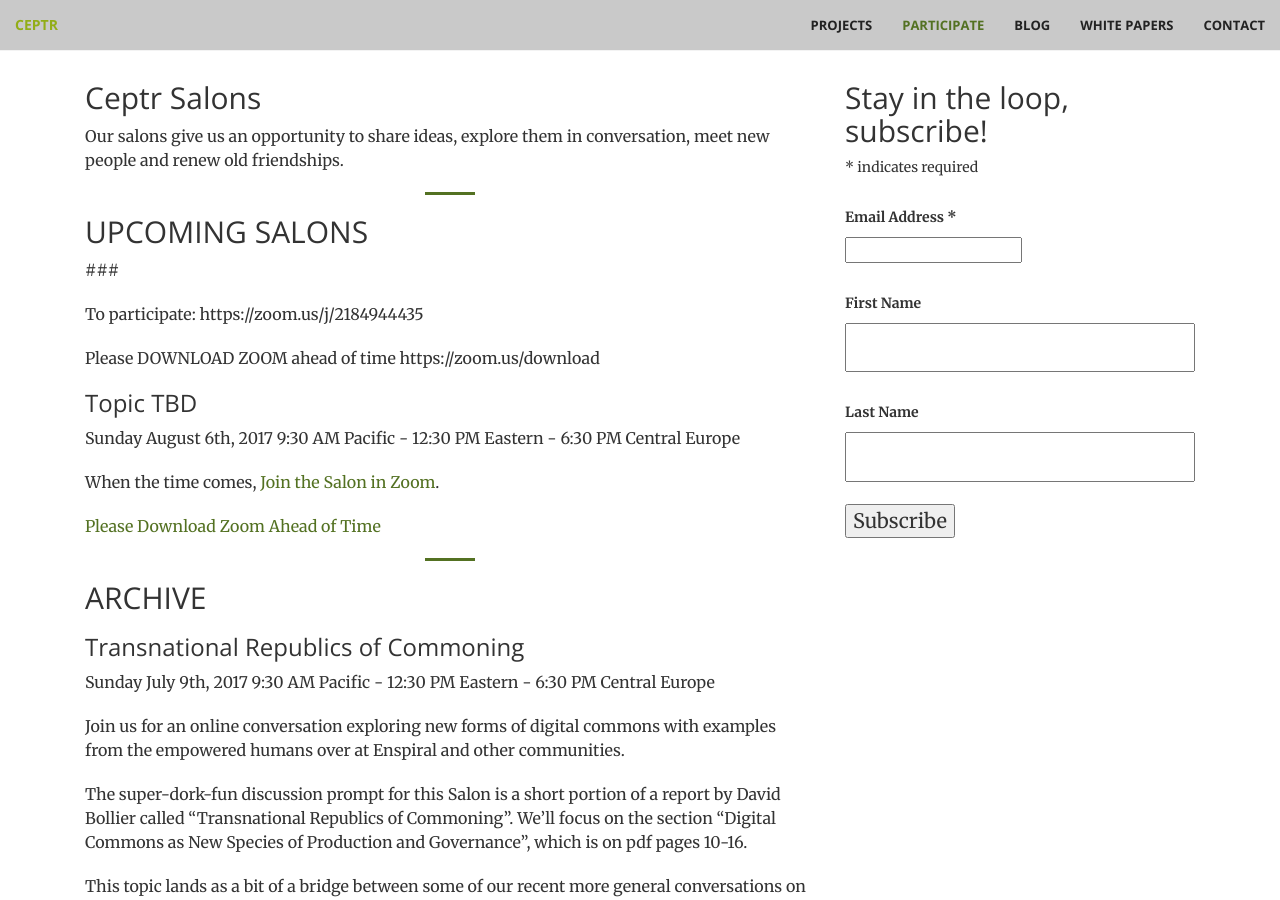
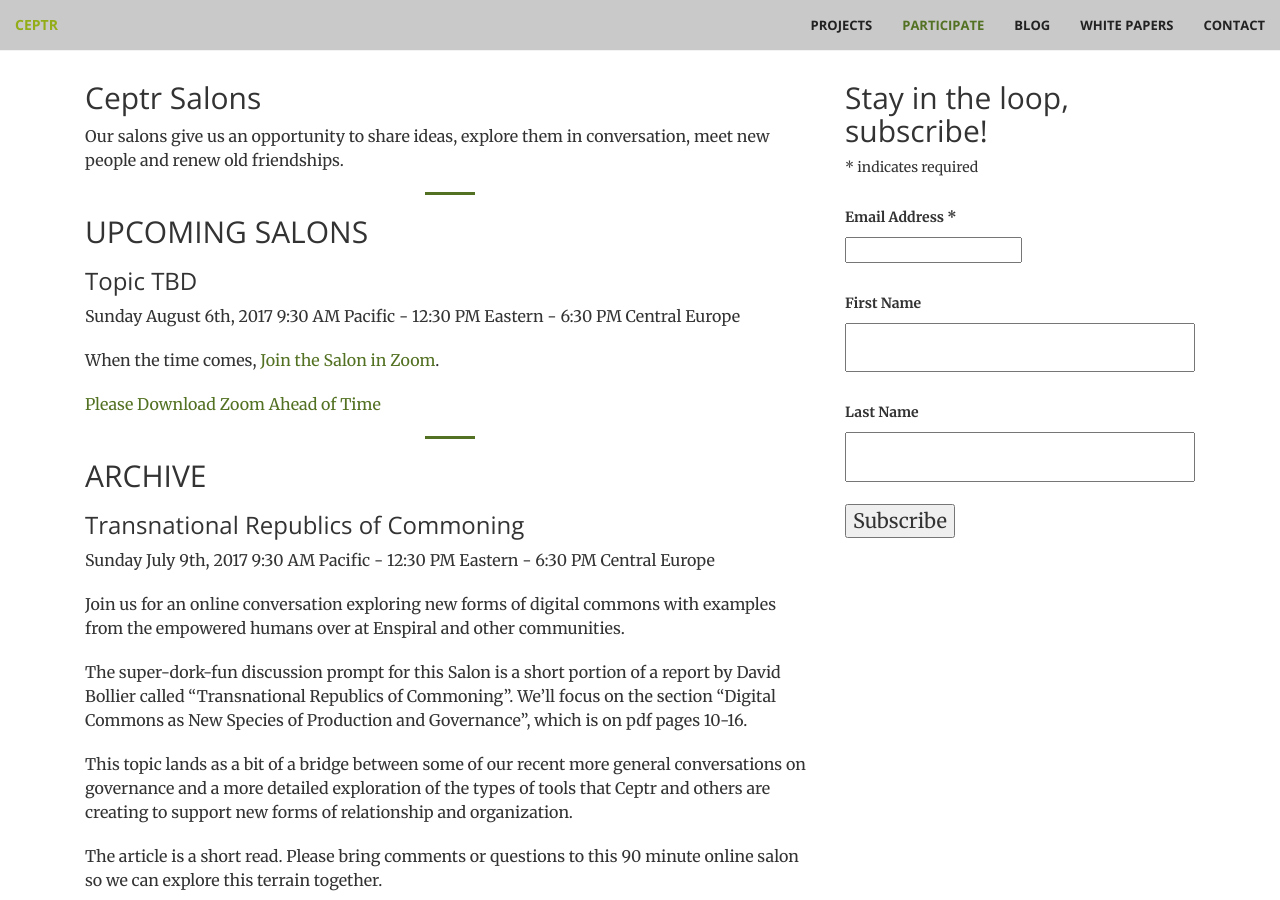
Before and after one commit to metacurrency/ceptr-org, a Jekyll site: the page built from _participate/salons.md, in a window 1280 px wide and 900 px high, scrolled down 341 px. Built offline with Jekyll 4.4.1, drawn with Linux system fonts in a browser that asks for light colours; comment, search, counter and statistics services are not loaded.

Commit message:
Update salons.md

```diff
--- a/_participate/salons.md
+++ b/_participate/salons.md
@@ -37,15 +37,6 @@ Our salons give us an opportunity to share ideas, explore them in conversation,
 ----
 
 ## UPCOMING SALONS
-
-###
-
-To participate:
-https://zoom.us/j/2184944435
-
-Please DOWNLOAD ZOOM ahead of time
-https://zoom.us/download
-
 
 ### Topic TBD
 Sunday August 6th, 2017
```
